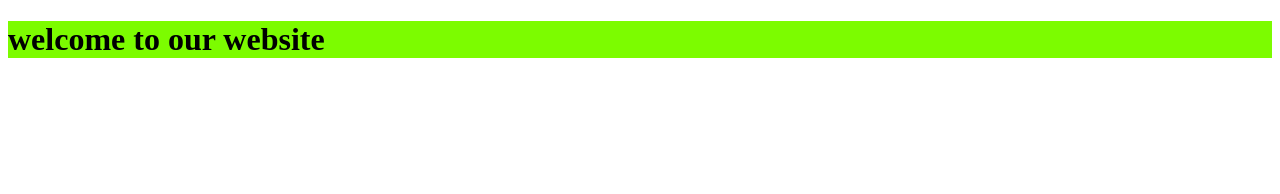
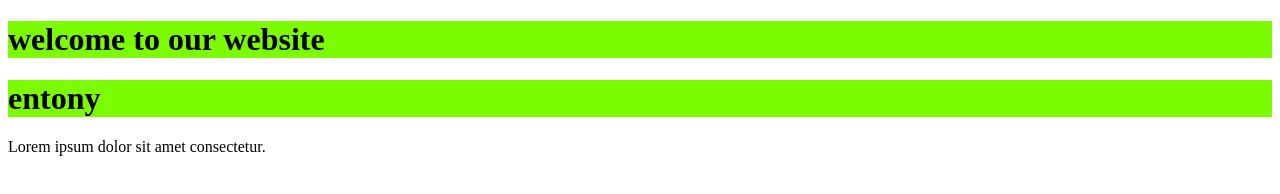
Before and after one commit to FayziyevGolibjon/onlinetstore, a plain HTML site: page index.html in a window 1280 px wide. Drawn offline with Linux system fonts and the light colour scheme.

Commit message:
i added main tag to index.html

```diff
--- a/index.html
+++ b/index.html
@@ -11,5 +11,12 @@
     <header>
         <h1>welcome to our website</h1>
     </header>
+
+    <main>
+        <div class="container">
+            <h1>entony</h1>
+            <p>Lorem ipsum dolor sit amet consectetur.</p>
+        </div>
+    </main>
 </body>
 </html>
```
